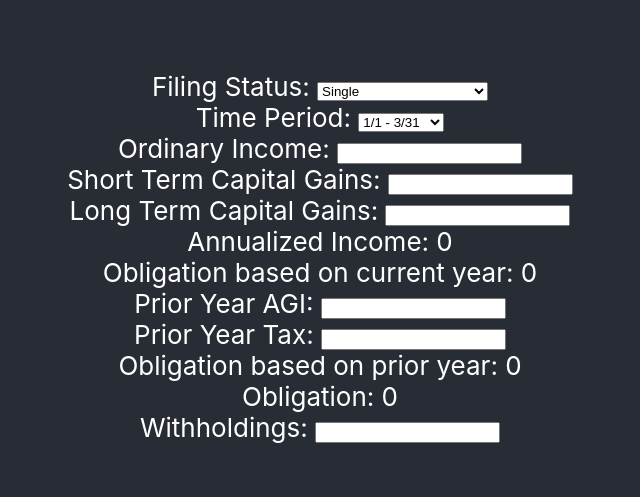
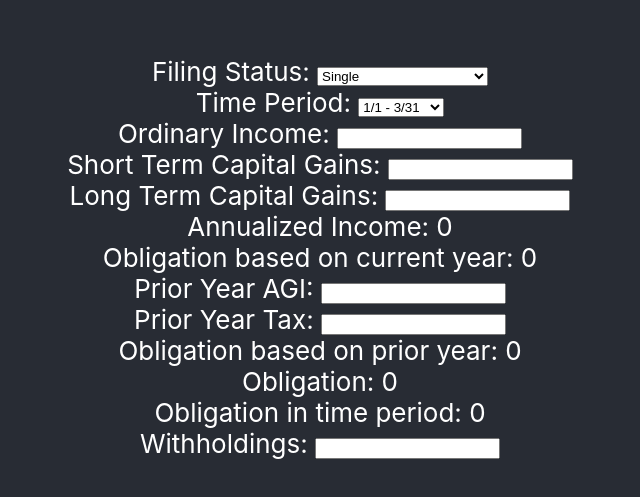
Before and after one commit to tomo-otsuka/brasstax, a React (Create React App) app: page / in a window 1280 px wide. Shown: the part 143-640 px from the top of the page, without its empty margins (320-960 px from the left). Built offline with nearby package versions, Linux system fonts and the light colour scheme.

Commit message:
obligation in time period

```diff
--- a/src/App.js
+++ b/src/App.js
@@ -406,6 +406,15 @@ class App extends React.Component {
     return applicableIncome * 0.038;
   }
 
+  _calculateObligationDuringTimePeriod() {
+    const rate = [0.25, 0.5, 0.75, 1][this.state.timePeriod];
+    const obligation = Math.min(
+      this.state.obligationBasedOnPriorYear,
+      this.state.obligationBasedOnCurrentYear
+    );
+    return obligation * rate;
+  }
+
   render() {
     return (
       <div className="App App-header">
@@ -454,6 +463,11 @@ class App extends React.Component {
           )}
         ></LabeledSpan>
 
+        <LabeledSpan
+          label="Obligation in time period"
+          value={this._calculateObligationDuringTimePeriod()}
+        ></LabeledSpan>
+
         <Withholdings
           onChange={(event) => this.handleWithholdingsChange(event)}
         ></Withholdings>
```
Also changed, not shown: 1 other file (tests, documents, lock files or other folders).
